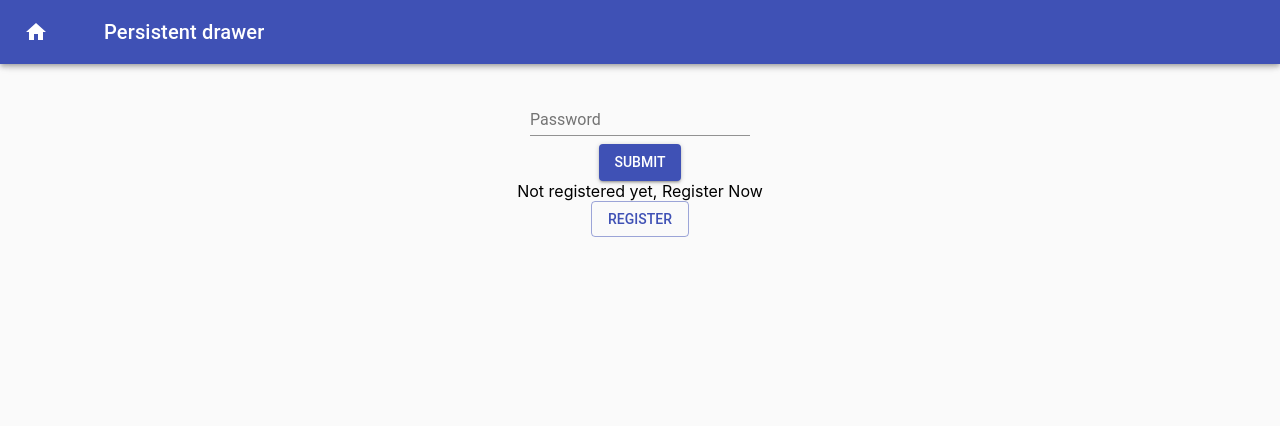
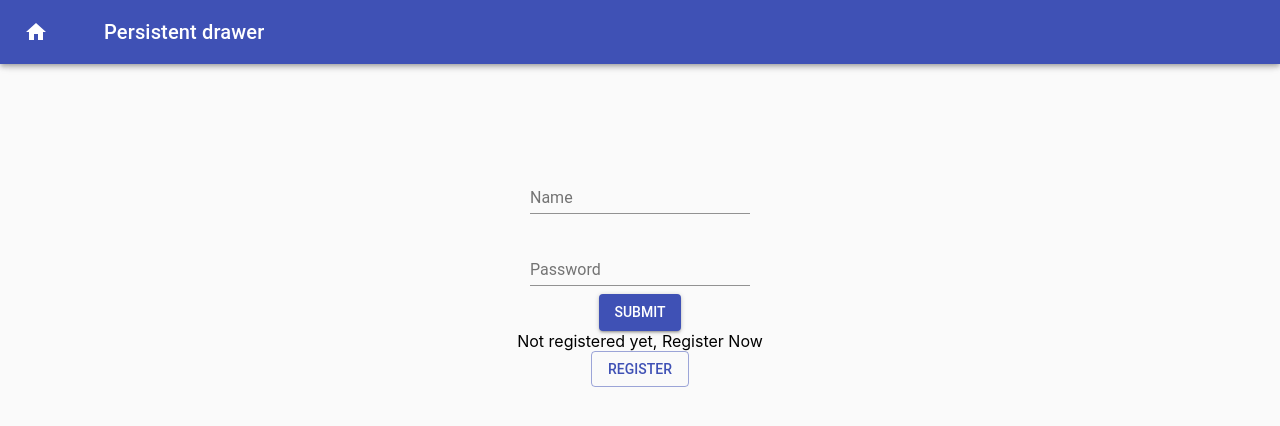
Before and after one commit to siddharthshah3030/QR_based_CMS-Incubation, a React (Create React App) app: page / in a window 1280 px wide. Shown: the top 426 px of the page. Built offline with nearby package versions, Linux system fonts and the light colour scheme.

Commit message:
fix margin for login

```diff
--- a/src/components/loginpage.js
+++ b/src/components/loginpage.js
@@ -51,10 +51,16 @@
                         isLogin:true
                     })
         }
+
     }
   render() {
+    let divStyle = {
+
+      marginTop: "150px",
+      // margin: "auto",
+    };
     return (
-      <div className="loginscreen">
+      <div style={divStyle} className="loginscreen">
         {this.state.loginscreen}
         <div>
           {this.state.loginmessage}
@@ -71,7 +77,4 @@
     );
   }
 }
-const style = {
-  margin: 15,
-};
 export default Loginscreen;
```
